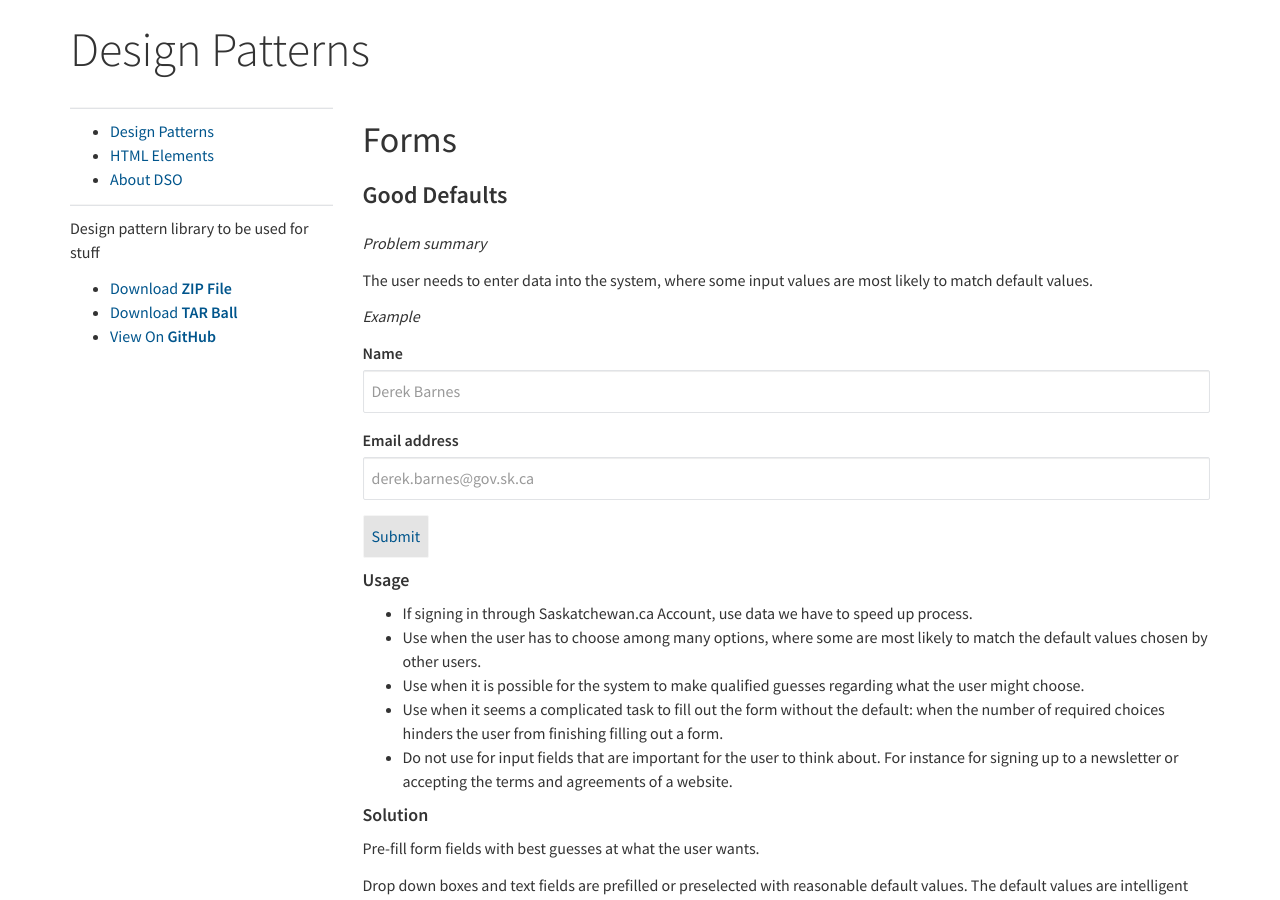
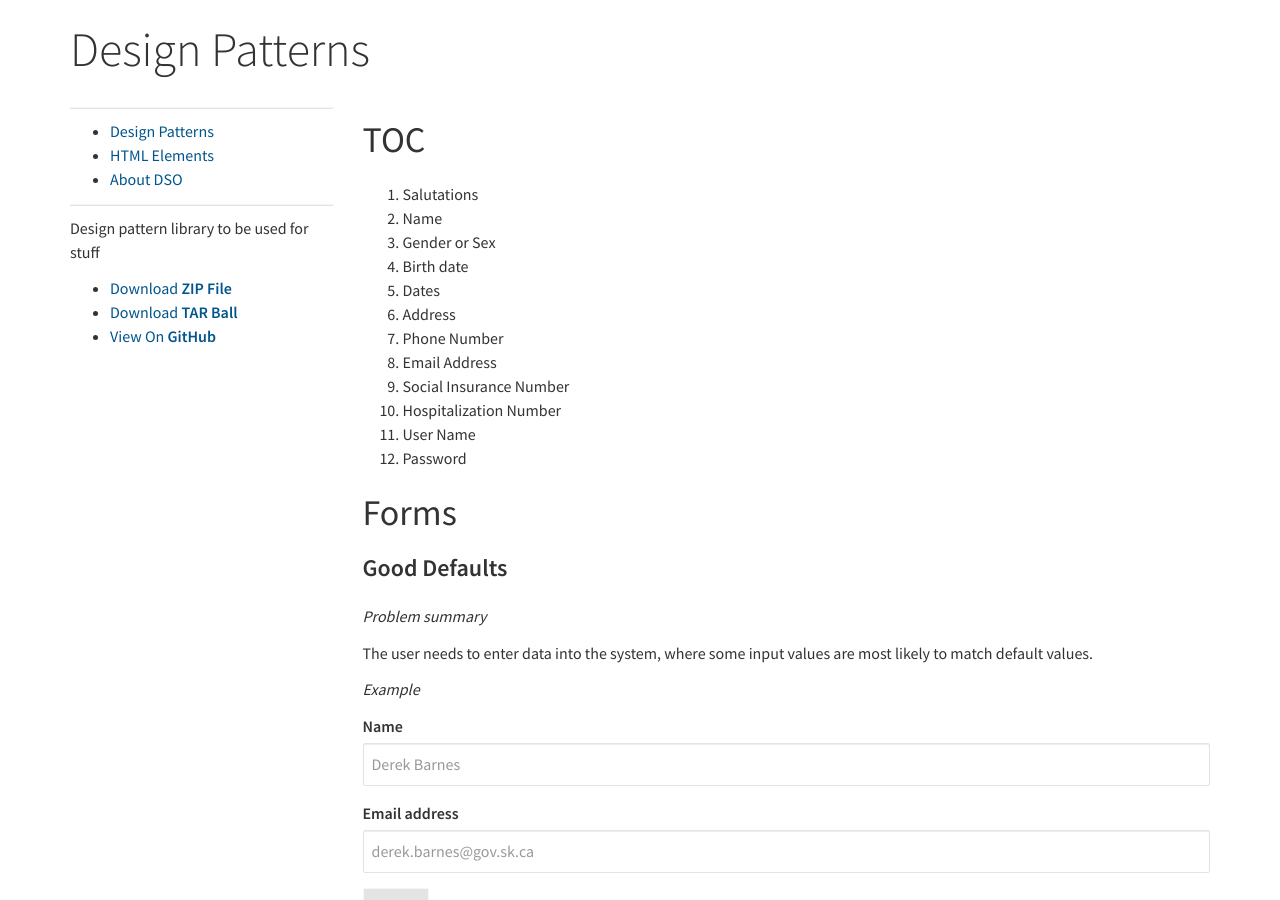
Before and after one commit to dbsask/patternlibrary, a Jekyll site: the page built from index.md, in a window 1280 px wide and 900 px high. Built offline with Jekyll 4.4.1, drawn with Linux system fonts in a browser that asks for light colours; our own code applies the rules of GitHub Pages for plain Markdown files.

Commit message:
Update index.md

```diff
--- a/index.md
+++ b/index.md
@@ -2,6 +2,21 @@
 layout: sask
 gostitle: Design Patterns
 ---
+## TOC
+1.	Salutations
+2.	Name
+3.	Gender or Sex
+4.	Birth date
+5.	Dates
+6.	Address
+7.	Phone Number
+8.	Email Address
+9.	Social Insurance Number
+10.	Hospitalization Number
+11.	User Name
+12.	Password
+
+
 ## Forms
 ### Good Defaults
 *Problem summary*
```
